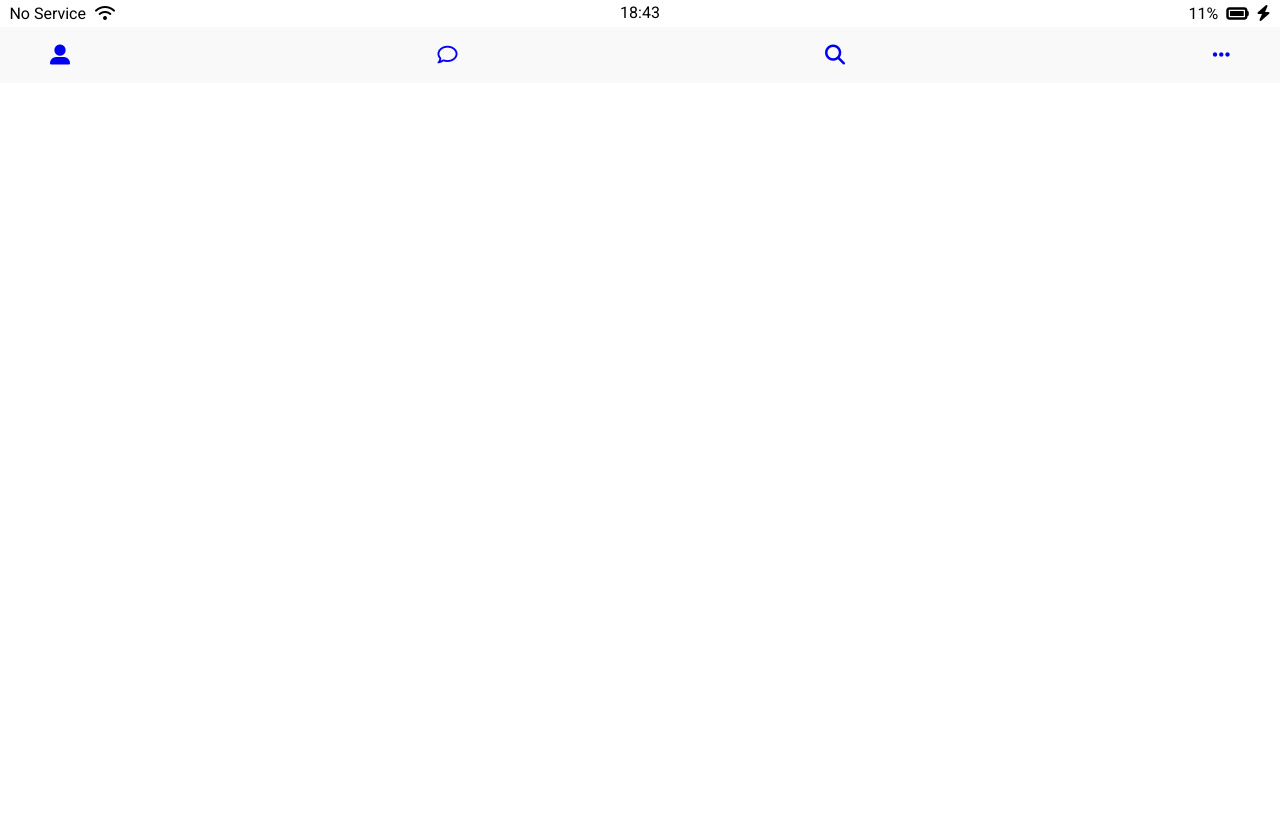
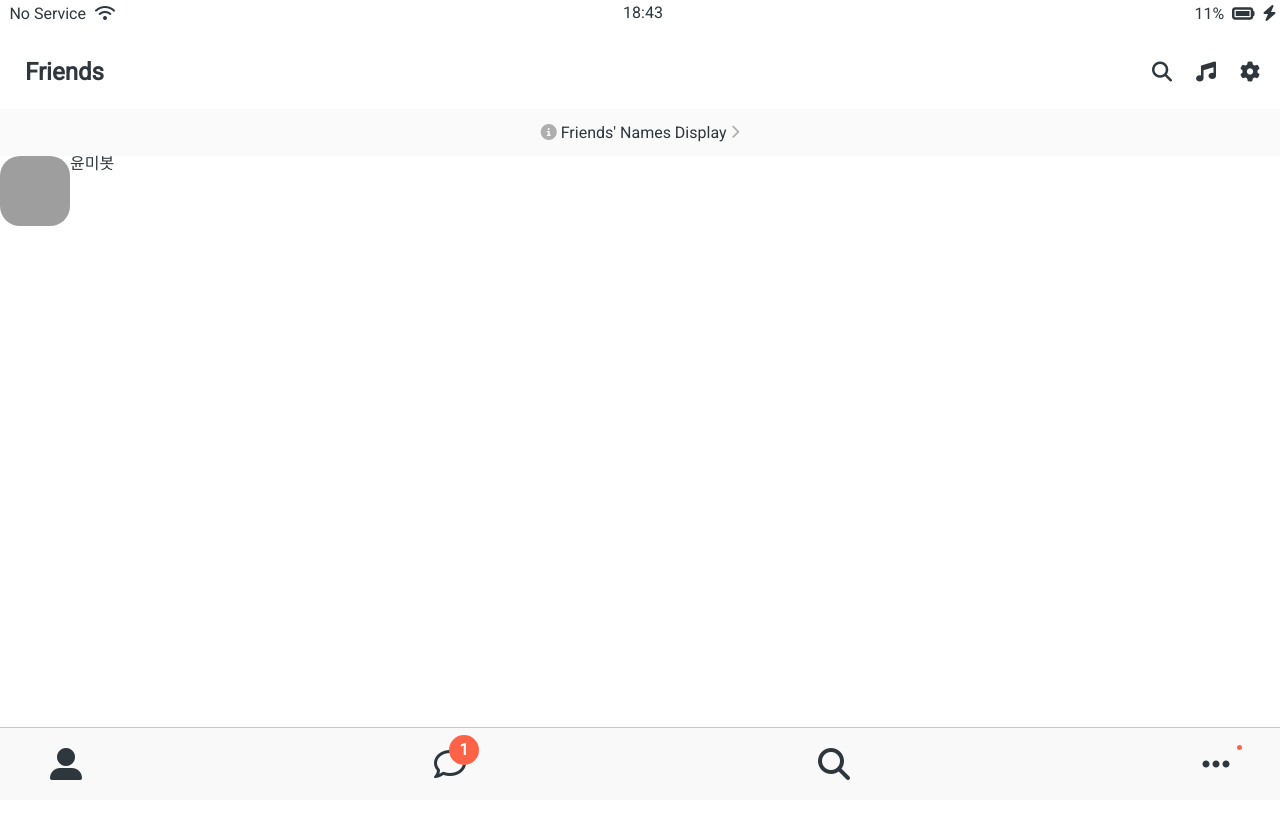
Before and after one commit to Do66i/Do66i3, a plain HTML site: page friends.html in a window 1280 px wide. Shown: the top 818 px of the page. Drawn offline with Linux system fonts and the light colour scheme; grey boxes are pictures that could not be loaded.

Commit message:
20210915_nav_icons

```diff
--- a/css/components/nav-bar.css
+++ b/css/components/nav-bar.css
@@ -1,9 +1,46 @@
 .nav {
+  position: fixed;
+  bottom: 0;
+  width: 100%;
   background-color: #f9f9fa;
   padding: 20px 50px;
+  box-sizing: border-box;
+  border-top: 1px solid rgba(189, 185, 185, 0.8);
 }
 
 .nav__list {
   display: flex;
   justify-content: space-between;
 }
+
+.nav__link {
+  color: #2e363e;
+  position: relative;
+}
+
+.nav__notification {
+  background-color: tomato;
+  height: 30px;
+  width: 30px;
+  display: flex;
+  justify-content: center;
+  align-items: center;
+  color: white;
+  font-weight: 600;
+  border-radius: 15px;
+  position: absolute;
+  left: 15px;
+  bottom: 15px;
+}
+
+.nav__reddot {
+  background-color: tomato;
+  height: 5px;
+  width: 5px;
+  display: flex;
+  justify-content: center;
+  border-radius: 100%;
+  position: absolute;
+  left: 35px;
+  bottom: 30px;
+}
--- /dev/null
+++ b/css/components/screen-header.css
@@ -0,0 +1,15 @@
+.screen-header {
+  display: flex;
+  justify-content: space-between;
+  align-items: center;
+  padding: 60px 20px 25px 25px;
+}
+
+.screen-header__title {
+  font-size: 24px;
+  font-weight: 600;
+}
+
+.screen-header__icons span {
+  margin-left: 20px;
+}
--- a/css/components/status-bar.css
+++ b/css/components/status-bar.css
@@ -2,6 +2,9 @@
   display: flex;
   justify-content: center;
   padding: 5px 3px;
+  position: fixed;
+  width: 100%;
+  background-color: white;
 }
 .status-bar__coulmn {
   width: 33%;
--- /dev/null
+++ b/css/components/user-components.css
@@ -0,0 +1,13 @@
+.user-component {
+  display: flex;
+}
+
+.user-component__column:first-child {
+  display: flex;
+}
+
+.user-component__avatar {
+  width: 70px;
+  height: 70px;
+  border-radius: 20px;
+}
--- a/css/reset.css
+++ b/css/reset.css
@@ -131,3 +131,8 @@ table {
 input:focus {
   outline: none;
 }
+
+a {
+  color: inherit;
+  text-decoration: none;
+}
--- /dev/null
+++ b/css/screens/friends.css
@@ -0,0 +1,11 @@
+#friends-display-link {
+  text-align: center;
+  display: block;
+  background-color: #fafafa;
+  padding: 15px 0px;
+  font-size: 16px;
+}
+
+#friends-display-link i {
+  color: rgba(0, 0, 0, 0.3);
+}
--- a/css/styles.css
+++ b/css/styles.css
@@ -5,9 +5,15 @@
 /* Components */
 @import "components/status-bar.css";
 @import "components/nav-bar.css";
+@import "components/screen-header.css";
+@import "components/user-components.css";
 
 /* Screens */
 @import "screens/login.css";
+@import "screens/friends.css";
+
 body {
   font-family: "Roboto", sans-serif;
+  height: 1000vh;
+  color: #2e363e;
 }
--- a/friends.html
+++ b/friends.html
@@ -24,19 +24,50 @@
     </div>
   </div>
 
+  <header class="screen-header">
+    <h1 class="screen-header__title">Friends</h1>
+    <div class="screen-header__icons">
+      <span><i class="fas fa-search fa-lg"></i></span>
+      <span><i class="fas fa-music fa-lg"></i></span>
+      <span><i class="fas fa-cog fa-lg"></i></span>
+    </div>
+  </header>
+
+  <a id="friends-display-link">
+    <i class="fas fa-info-circle"></i>
+    Friends' Names Display
+    <i class="fas fa-chevron-right fa-sm"></i>
+  </a>
+
+<div class="user-component">
+  <div class="user-component__column">
+    <img src="https://search.pstatic.net/common/?src=http%3A%2F%2Fblogfiles.naver.net%2FMjAxOTAyMjVfMTAy%2FMDAxNTUxMDkzODEzMDgz.0YuVveizk6ac3qYmgaWMgv-boqTJteMh7bEWe-DpsjEg.lD4Ac4ZHucOcBM7mG_3fXbmpgoPqyTUxA_8Tkcc6DI8g.JPEG.hyerim211721%2F75d29d8c91a76ef6af769e17d8c7aea7.jpg&type=sc960_832"
+    class="user-component__avatar" />
+    <div class="user-component__text">
+      <h4 class="user-component__title">윤미봇</h4>
+    </div>
+  </div>
+  <div class="user-component__column"></div>
+
+</div>
+
 <nav class="nav">
   <ul class="nav__list">
     <li class="nav__btn">
-      <a class="nav__link" href="friends.html"><i class="fas fa-user-alt fa-lg"></i></a>
+      <a class="nav__link" href="friends.html"><i class="fas fa-user-alt fa-2x"></i></a>
     </li>
     <li class="nav__btn">
-      <a class="nav__link" href="#"><i class="far fa-comment fa-lg"></i></a>
+      <a class="nav__link" href="#">
+        <span class="nav__notification">1</span>
+          <i class="far fa-comment fa-2x"></i></a>
     </li>
     <li class="nav__btn">
-      <a class="nav__link" href="#"><i class="fas fa-search fa-lg"></i></a>
+      <a class="nav__link" href="#"><i class="fas fa-search fa-2x"></i></a>
     </li>
     <li class="nav__btn">
-      <a class="nav__link" href="#"><i class="fas fa-ellipsis-h fa-lg"></i></a>
+      <a class="nav__link" href="#">
+        <span class="nav__reddot"></span>
+        <i class="fas fa-ellipsis-h fa-2x"></i></a>
     </li>
   </ul>
 </nav>
```
